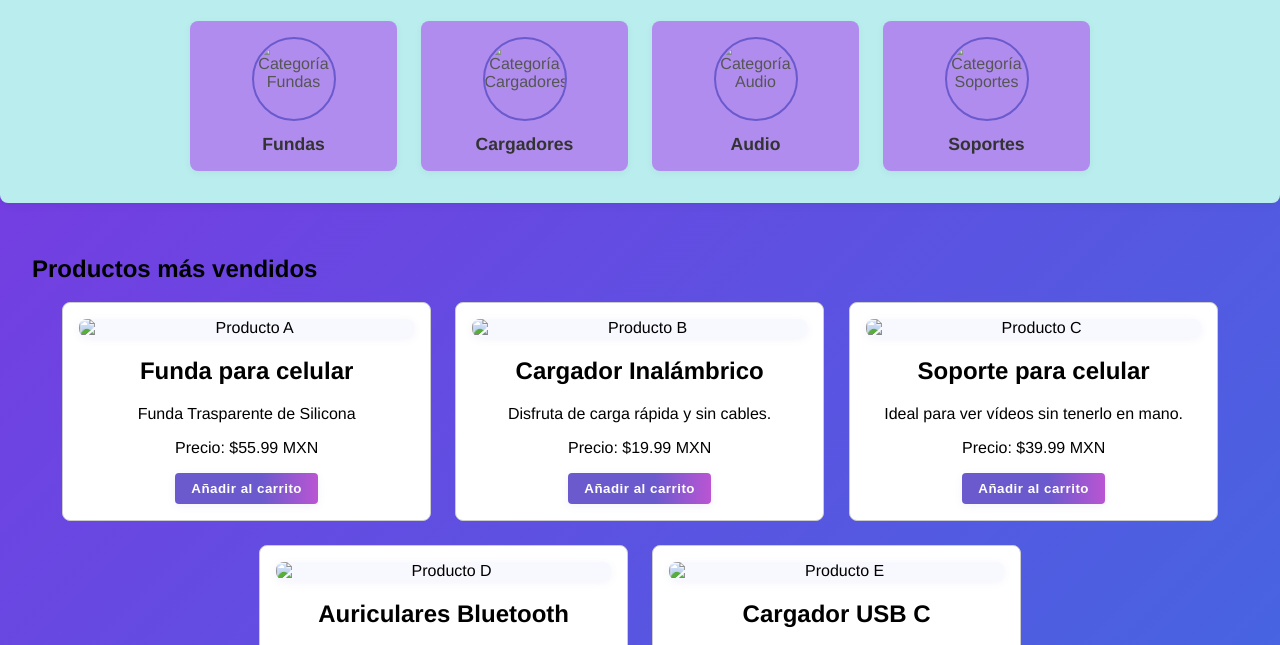
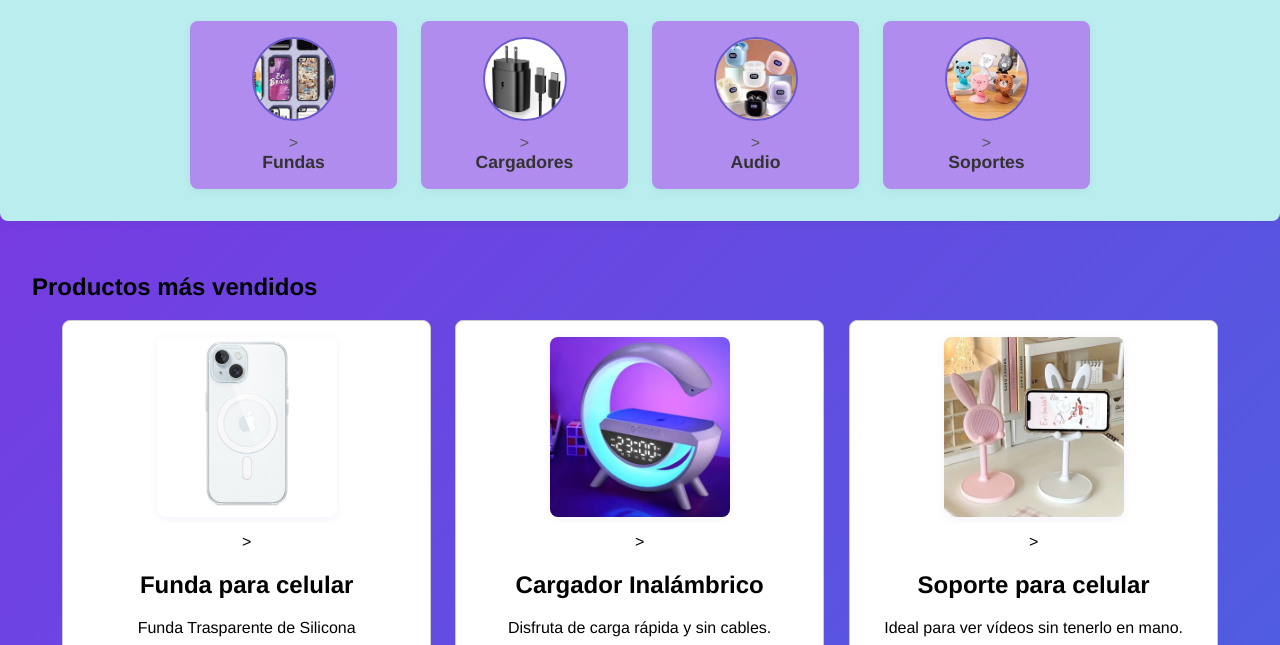
Before and after one commit to Pacheco130/UrbanCase, a plain HTML site: page index.html in a window 1280 px wide. Shown: the part 636-1281 px from the top of the page. Drawn offline with Linux system fonts and the light colour scheme; the site is published under a folder, as on GitHub Pages, so addresses that start at the root find nothing.

Commit message:
Corrige rutas de imágenes para compatibilidad en producción

```diff
--- a/index.html
+++ b/index.html
@@ -38,19 +38,23 @@
         <h2>Explora Nuestras Categorías</h2>
         <div class="categories-grid">
             <a href="html/fundas.html" class="category-item">
-                <img src="/Img/FundasMenu.jpg" alt="Categoría Fundas">
+                <img src="Img/FundasMenu.jpg" alt="Categoría Fundas">
+>
                 <h3>Fundas</h3>
             </a>
             <a href="html/cargadores.html" class="category-item">
-                <img src="/Img/CargadoterMenu.jpg" alt="Categoría Cargadores">
+                <img src="Img/CargadoterMenu.jpg" alt="Categoría Cargadores">
+>
                 <h3>Cargadores</h3>
             </a>
             <a href="html/audio.html" class="category-item">
-                <img src="/Img/MenuAudio.jpg" alt="Categoría Audio">
+                <img src="Img/MenuAudio.jpg" alt="Categoría Audio">
+>
                 <h3>Audio</h3>
             </a>
             <a href="html/soportes.html" class="category-item">
-                <img src="/Img/MenuSoprte.jpg" alt="Categoría Soportes">
+                <img src="Img/MenuSoprte.jpg" alt="Categoría Soportes">
+>
                 <h3>Soportes</h3>
             </a>
         </div>
@@ -61,35 +65,40 @@
             <h1>Productos más vendidos</h1>
             <div class="producto-lista">
                 <article class="producto">
-                    <img src="/Img/MT203.jpeg" alt="Producto A">
+                    <img src="Img/MT203.jpeg" alt="Producto A">
+>
                     <h2>Funda para celular</h2>
                     <p>Funda Trasparente de Silicona</p>
                     <p class="precio">Precio: $55.99 MXN</p>
                     <button class="add-to-cart" data-product="Funda para celular">Añadir al carrito</button>
                 </article>
                 <article class="producto">
-                    <img src="/Img/CargadoIna.webp" alt="Producto B">
+                    <img src="Img/CargadoIna.webp" alt="Producto B">
+>
                     <h2>Cargador Inalámbrico</h2>
                     <p>Disfruta de carga rápida y sin cables.</p>
                     <p class="precio">Precio: $19.99 MXN</p>
                     <button class="add-to-cart" data-product="Cargador Inalámbrico">Añadir al carrito</button>
                 </article>
                 <article class="producto">
-                    <img src="/Img/SoporteP.webp" alt="Producto C">
+                    <img src="Img/SoporteP.webp" alt="Producto C">
+>
                     <h2>Soporte para celular</h2>
                     <p>Ideal para ver vídeos sin tenerlo en mano.</p>
                     <p class="precio">Precio: $39.99 MXN</p>
                     <button class="add-to-cart" data-product="Soporte para celular">Añadir al carrito</button>
                 </article>
                 <article class="producto">
-                    <img src="/Img/Audifonos.webp" alt="Producto D">
+                    <img src="Img/Audifonos.webp" alt="Producto D">
+>
                     <h2>Auriculares Bluetooth</h2>
                     <p>Conecta inalámbricamente y disfruta tu música.</p>
                     <p class="precio">Precio: $89.99 MXN</p>
                     <button class="add-to-cart" data-product="Auriculares Bluetooth">Añadir al carrito</button>
                 </article>
                 <article class="producto">
-                    <img src="/Img/Cargador.webp" alt="Producto E">
+                    <img src="Img/Cargador.webp" alt="Producto E">
+>
                     <h2>Cargador USB C</h2>
                     <p>Carga rápida para tus dispositivos USB-C.</p>
                     <p class="precio">Precio: $44.99 MXN</p>
```
